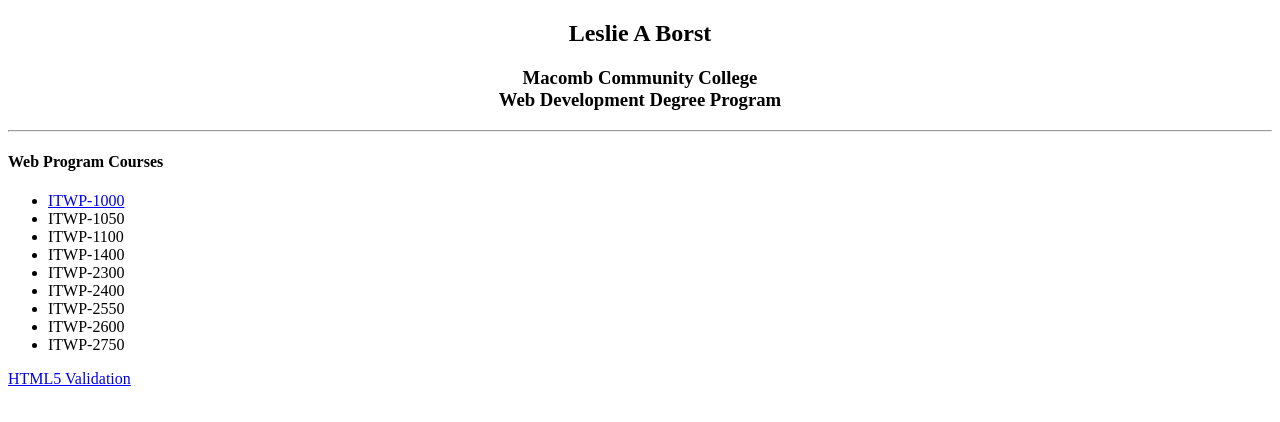
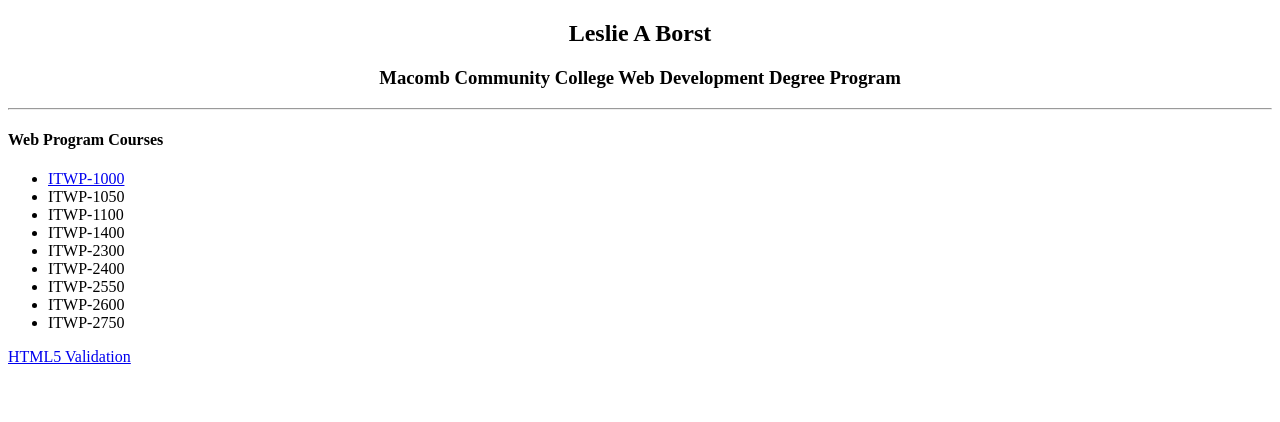
Before and after one commit to Chobitsmng/program-homepage, a plain HTML site: page public_html/index.html in a window 1280 px wide. Drawn offline with Linux system fonts and the light colour scheme.

Commit message:
Formatted code

```diff
--- a/public_html/index.html
+++ b/public_html/index.html
@@ -4,16 +4,12 @@
         <meta charset="utf-8">
         <title>Web Program Homepage</title>
     </head>
-
     <body>
         <h2 style="text-align:center;">Leslie A Borst</h2>
-
-<h3 style="text-align:center;">Macomb Community College<br>
+        <h3 style="text-align:center;">Macomb Community College
         Web Development Degree Program</h3>
         <hr>
-
         <h4>Web Program Courses</h4>
-
         <ul>
             <li><a href="itwp1000/home.html">ITWP-1000</a></li>
             <li>ITWP-1050</li>
@@ -25,10 +21,8 @@
             <li>ITWP-2600</li>
             <li>ITWP-2750</li>
         </ul>
-
         <p>
         <a href="http://validator.w3.org/check?uri=referer" title="HTML5 Validation">HTML5 Validation</a>
         </p>
-
     </body>
 </html>
```
Lines whose indentation alone changed are shown as unchanged.
